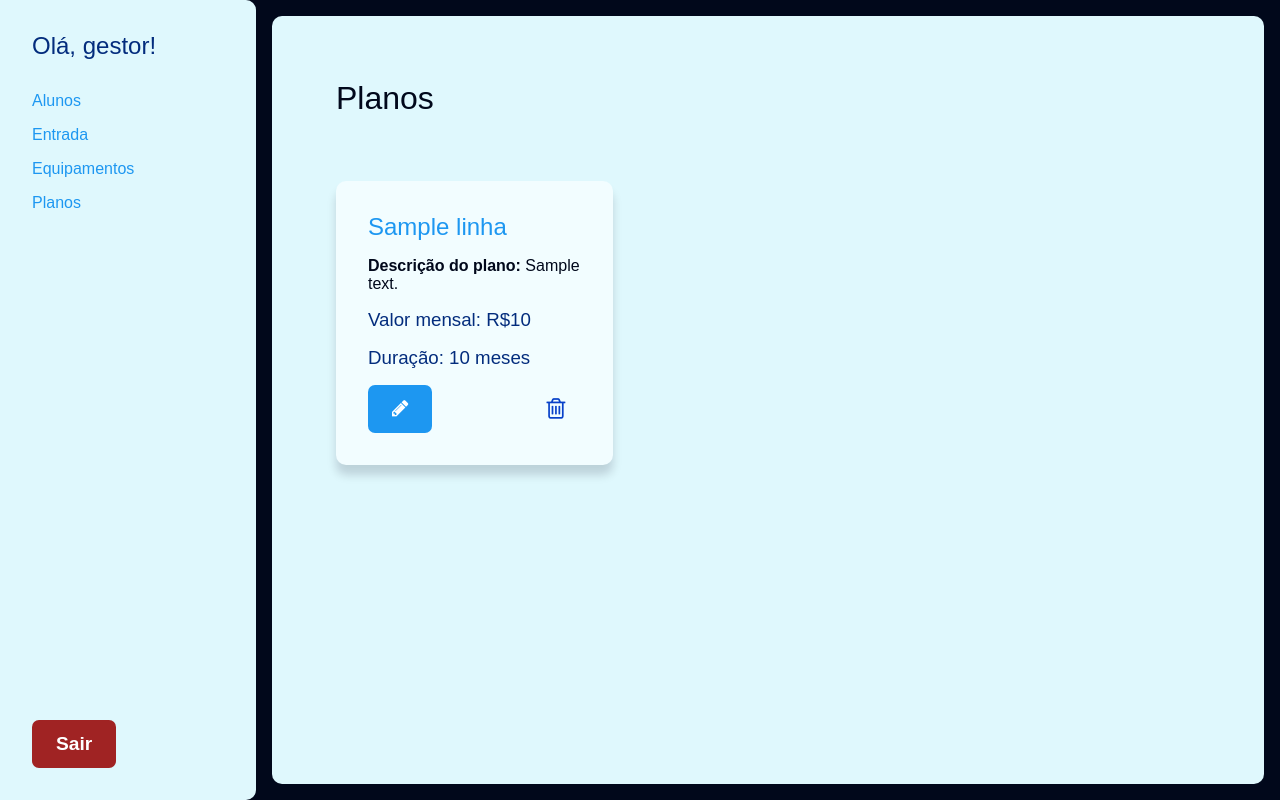
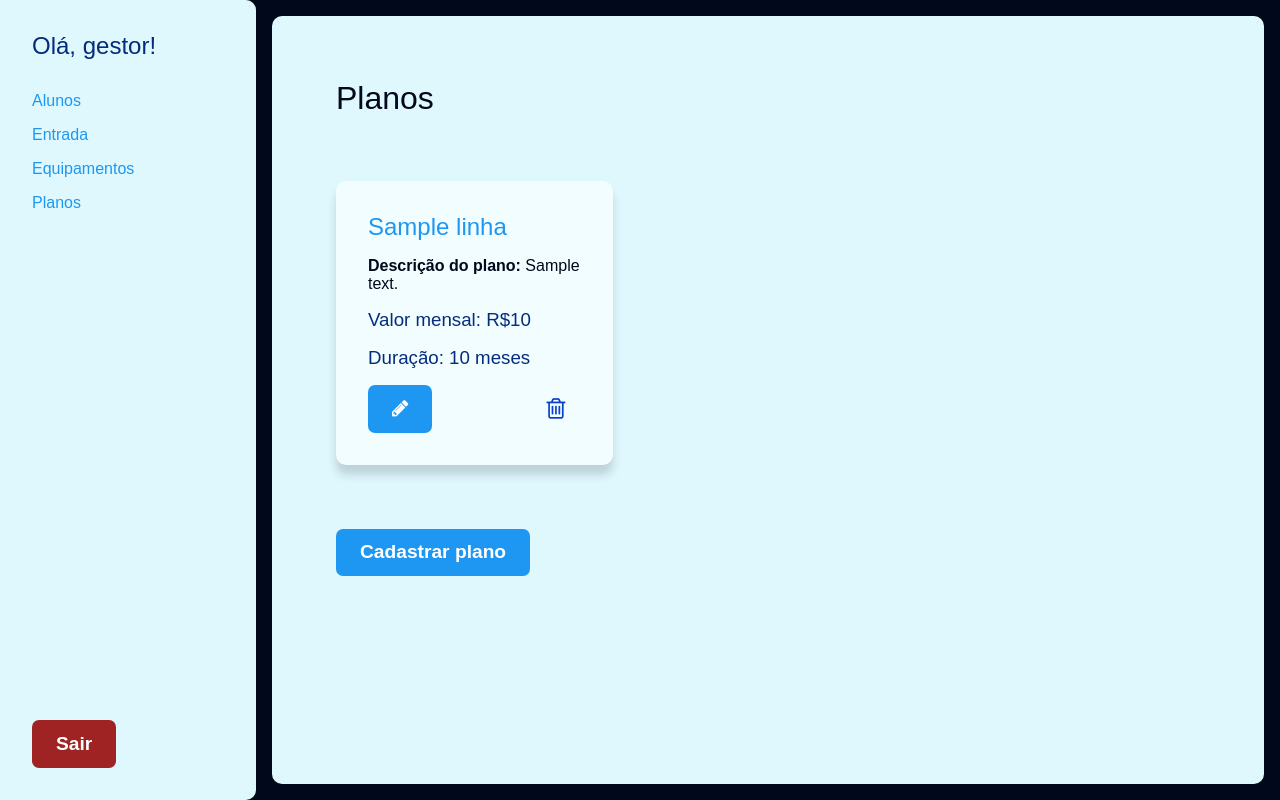
Before and after one commit to OtavioSerafim/TP1-APPOO, a Flask app: template views/templates/planos.html in a window 1280 px wide. Run offline with Flask 3, Linux system fonts and the light colour scheme; the template is opened without the code that fills it: most values are stand-ins (such as "Sample title", 1, 10 or a date in 2020); some web fonts are replaced.

Commit message:
adiciona botão de cadastro de plano

```diff
--- a/views/static/planos.css
+++ b/views/static/planos.css
@@ -103,3 +103,20 @@
 .delete-container.deleting .delete {
     display: none;
 }
+
+.cadastrar {
+    width: fit-content;
+    padding: .8rem 1.5rem;
+    border-radius: 7px;
+    font-size: 1.2rem;
+    font-weight: bold;
+    border: none;
+    background-color: var(--blue-400);
+    color: white;
+    transition: all .2s ease;
+}
+
+.cadastrar:hover {
+    cursor: pointer;
+    background-color: var(--blue-600);
+}
--- a/views/templates/planos.html
+++ b/views/templates/planos.html
@@ -67,6 +67,7 @@
                 <p>Cadastre um plano!</p>
                 {% endfor %}
             </div>
+            <a href="{{ url_for('cadastro-plano') }}" class="cadastrar">Cadastrar plano</a>
         </div>
     </div>
 
```
